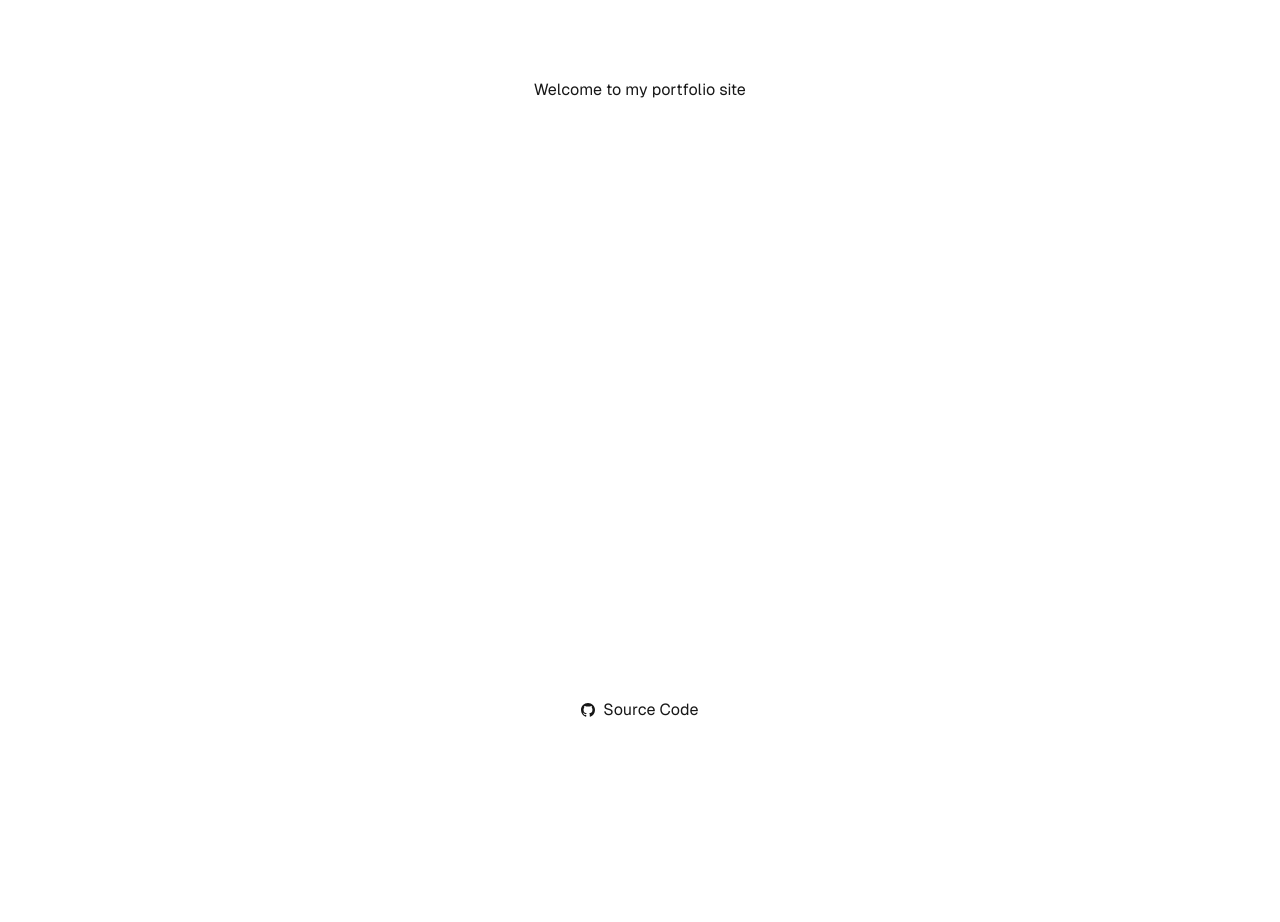
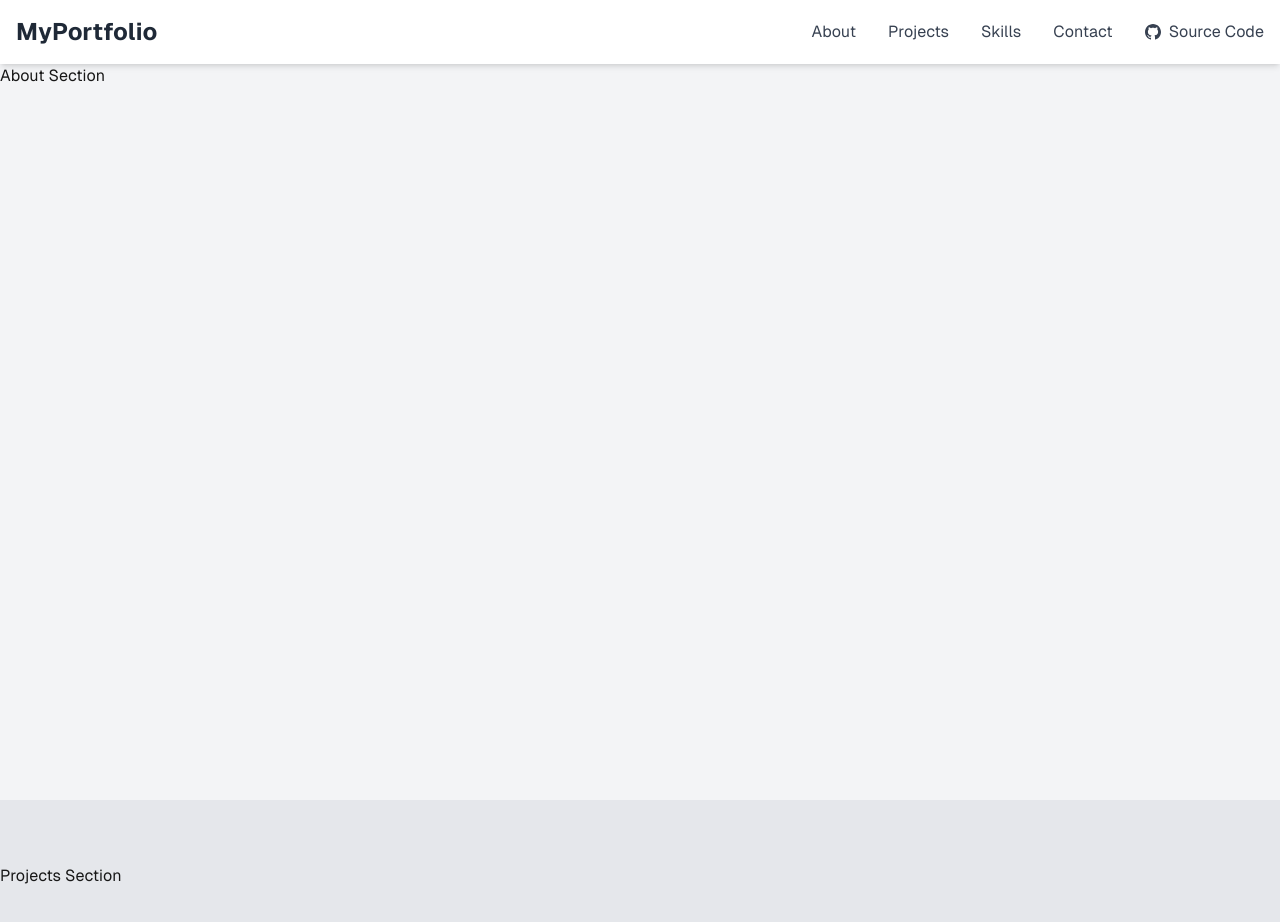
Before and after one commit to NikS-44/personal-portfolio, a Next.js app: page / in a window 1280 px wide. Shown: the top 922 px of the page. Before the commit the page ends 800 px from the top, so only its background shows below. Built offline with nearby package versions, Linux system fonts and the light colour scheme.

Commit message:
feat: add basic header, links, and sections

```diff
--- a/app/components/GithubIcon.tsx
+++ b/app/components/GithubIcon.tsx
@@ -1,5 +1,5 @@
 const GitHubIcon = () => (
-  <svg xmlns="http://www.w3.org/2000/svg" width="14" height="14" viewBox="0 0 24 24" fill="currentColor">
+  <svg xmlns="http://www.w3.org/2000/svg" width="16" height="16" viewBox="0 0 24 24" fill="currentColor">
     <path d="M12 0c-6.626 0-12 5.373-12 12 0 5.302 3.438 9.8 8.207 11.387.599.111.793-.261.793-.577v-2.234c-3.338.726-4.033-1.416-4.033-1.416-.546-1.387-1.333-1.756-1.333-1.756-1.089-.745.083-.729.083-.729 1.205.084 1.839 1.237 1.839 1.237 1.07 1.834 2.807 1.304 3.492.997.107-.775.418-1.305.762-1.604-2.665-.305-5.467-1.334-5.467-5.931 0-1.311.469-2.381 1.236-3.221-.124-.303-.535-1.524.117-3.176 0 0 1.008-.322 3.301 1.23.957-.266 1.983-.399 3.003-.404 1.02.005 2.047.138 3.006.404 2.291-1.552 3.297-1.23 3.297-1.23.653 1.653.242 2.874.118 3.176.77.84 1.235 1.911 1.235 3.221 0 4.609-2.807 5.624-5.479 5.921.43.372.823 1.102.823 2.222v3.293c0 .319.192.694.801.576 4.765-1.589 8.199-6.086 8.199-11.386 0-6.627-5.373-12-12-12z" />
   </svg>
 );
--- a/app/globals.css
+++ b/app/globals.css
@@ -7,12 +7,12 @@
   --foreground: #171717;
 }
 
-@media (prefers-color-scheme: dark) {
-  :root {
-    --background: #0a0a0a;
-    --foreground: #ededed;
-  }
-}
+/*@media (prefers-color-scheme: dark) {*/
+/*  :root {*/
+/*    --background: #0a0a0a;*/
+/*    --foreground: #ededed;*/
+/*  }*/
+/*}*/
 
 body {
   color: var(--foreground);
--- a/app/layout.tsx
+++ b/app/layout.tsx
@@ -24,11 +24,11 @@ export default function RootLayout({
   children: React.ReactNode;
 }>) {
   return (
-    <html lang="en">
+    <html lang="en" className="scroll-smooth">
       <head>
         <title>Nik&apos;s Portfolio</title>
       </head>
-      <body className={`${geistSans.variable} ${geistMono.variable} antialiased`}>{children}</body>
+      <body className={`${geistSans.variable} ${geistMono.variable} antialiased min-h-dvh`}>{children}</body>
     </html>
   );
 }
--- a/app/page.tsx
+++ b/app/page.tsx
@@ -2,12 +2,25 @@ import GitHubIcon from "@/app/components/GithubIcon";
 
 export default function Home() {
   return (
-    <div className="grid grid-rows-[20px_1fr_20px] items-center justify-items-center min-h-screen p-8 pb-20 gap-16 sm:p-20 font-[family-name:var(--font-geist-sans)]">
-      <header>Welcome to my portfolio site</header>
-      <main className="flex flex-col gap-8 row-start-2 items-center sm:items-start"></main>
-      <footer className="row-start-3 flex gap-6 flex-wrap items-center justify-center">
+    <div className="flex flex-col items-center justify-center min-h-dvh font-[family-name:var(--font-geist-sans)]">
+      <header className="bg-white shadow-md sticky top-0 z-50 w-full">
+        <div className="container mx-auto flex justify-between items-center p-4">
+          <div className="text-2xl font-bold text-gray-800">MyPortfolio</div>
+          <nav className="flex gap-2 space-x-6">
+            <a href="#about" className="text-gray-700 hover:text-blue-600 transition-colors duration-300">
+              About
+            </a>
+            <a href="#projects" className="text-gray-700 hover:text-blue-600 transition-colors duration-300">
+              Projects
+            </a>
+            <a href="#skills" className="text-gray-700 hover:text-blue-600 transition-colors duration-300">
+              Skills
+            </a>
+            <a href="#contact" className="text-gray-700 hover:text-blue-600 transition-colors duration-300">
+              Contact
+            </a>
             <a
-          className="flex items-center gap-2 hover:underline hover:underline-offset-4"
+              className="flex items-center gap-2 hover:underline hover:underline-offset-4 text-gray-700 hover:text-blue-600 transition-colors duration-300"
               href="https://github.com/NikS-44/personal-portfolio"
               target="_blank"
               rel="noopener noreferrer"
@@ -15,7 +28,23 @@ export default function Home() {
               <GitHubIcon />
               Source Code
             </a>
-      </footer>
+          </nav>
+        </div>
+      </header>
+      <main className="flex-grow w-full">
+        <section id="about" className="h-screen bg-gray-100 pt-16 -mt-16">
+          <h1>About Section</h1>
+        </section>
+        <section id="projects" className="h-screen bg-gray-200 pt-16">
+          <h1>Projects Section</h1>
+        </section>
+        <section id="skills" className="h-screen bg-gray-300 pt-16">
+          <h1>Skills Section</h1>
+        </section>
+        <section id="contact" className="h-screen bg-gray-400 pt-16">
+          <h1>Contact Section</h1>
+        </section>
+      </main>
     </div>
   );
 }
```
Lines whose indentation alone changed are shown as unchanged.
